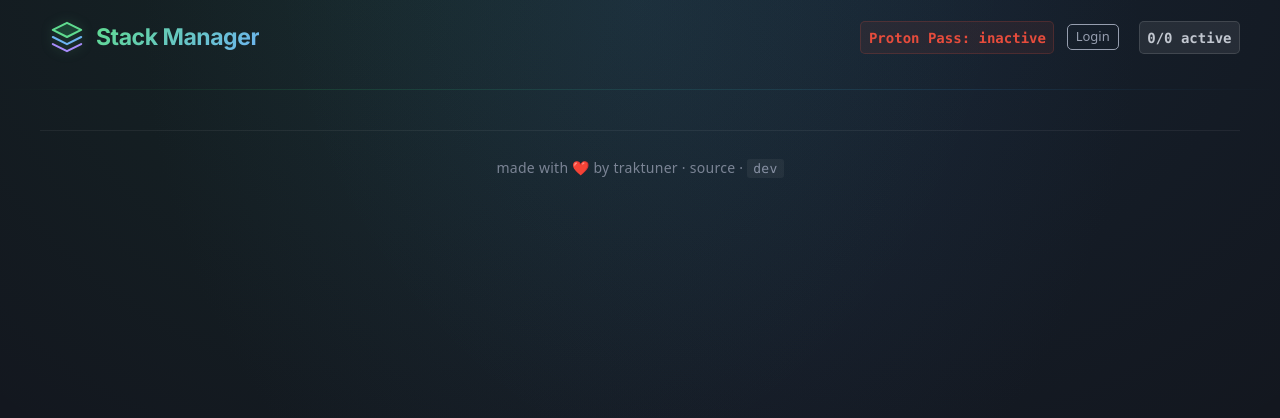
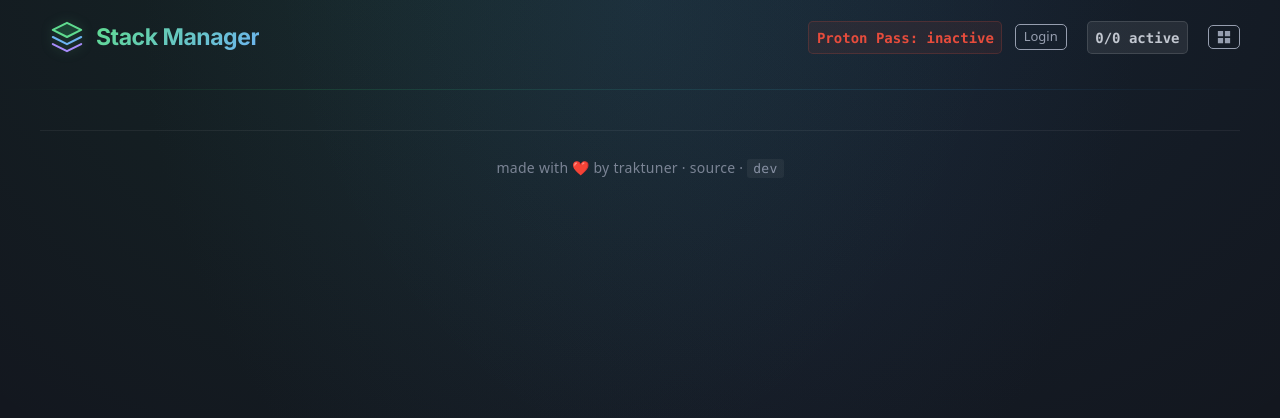
Before and after one commit to traktuner/stack-manager, a FastAPI app: template app/templates/base.html in a window 1280 px wide. Shown: the top 418 px of the page. Run offline with FastAPI, Linux system fonts and the light colour scheme; the template is opened without the code that fills it, so the values that code supplies are empty; some libraries are stand-ins or nearby versions.

Commit message:
list layout toggle

```diff
--- a/app/static/style.css
+++ b/app/static/style.css
@@ -545,12 +545,12 @@ header::after {
 }
 
 #layout-toggle {
-    padding: 0.4rem 0.5rem;
+    margin: 0;
+    padding: 0.2rem 0.4rem;
     display: inline-flex;
     align-items: center;
     justify-content: center;
-    float: right;
-    margin-top: 0.25rem;
+    font-size: 0;
 }
 
 /* Header badges */
--- a/app/templates/base.html
+++ b/app/templates/base.html
@@ -35,6 +35,16 @@
                                 onclick="showPassLogin()">Login</button>
                     </li>
                     <li><kbd id="stacks-badge">Stacks: ...</kbd></li>
+                    <li>
+                        <button id="layout-toggle" class="outline secondary" onclick="toggleLayout()" title="Toggle grid/list layout">
+                            <svg id="layout-icon-grid" viewBox="0 0 16 16" fill="currentColor" width="14" height="14">
+                                <path d="M1 1h6v6H1V1zm8 0h6v6H9V1zM1 9h6v6H1V9zm8 0h6v6H9V9z"/>
+                            </svg>
+                            <svg id="layout-icon-list" viewBox="0 0 16 16" fill="currentColor" width="14" height="14" style="display:none">
+                                <path d="M1 2h14v2H1V2zm0 5h14v2H1V7zm0 5h14v2H1v-2z"/>
+                            </svg>
+                        </button>
+                    </li>
                 </ul>
             </nav>
         </header>
```
Also changed, not shown: app/templates/index.html (+0 -8 lines).
